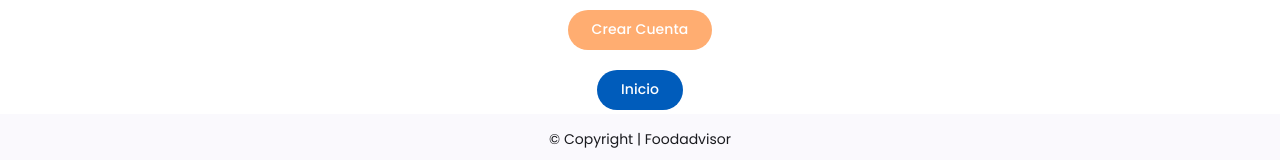
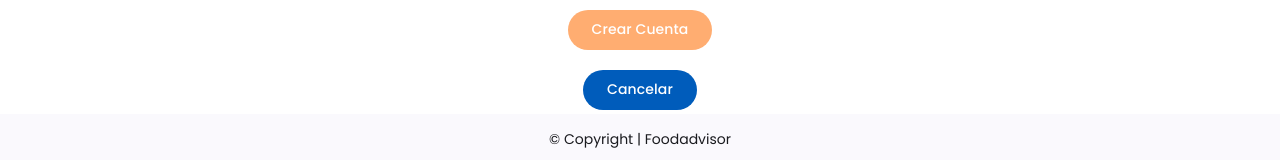
Before and after one commit to Proyecto-de-Computacion-I-y-II/Front, an Angular app in the folder FoodAdvisorF/: page /login in a window 1280 px wide. Shown: the part 636-796 px from the top of the page. Built offline with nearby package versions, Linux system fonts and the light colour scheme.

Commit message:
Update login.component.html

```diff
--- a/FoodAdvisorF/src/app/security/login/login.component.html
+++ b/FoodAdvisorF/src/app/security/login/login.component.html
@@ -11,5 +11,5 @@
   </mat-form-field>
   <button mat-flat-button style="background-color: #37C666; margin-bottom: 20px" (click)="onSubmit()">Iniciar Sesión</button>
   <button mat-flat-button style="background-color: #FFAD71; margin-bottom: 20px" [routerLink]="['/register']">Crear Cuenta</button>
-  <button mat-flat-button [routerLink]="['/home']">Inicio</button>
+  <button mat-flat-button [routerLink]="['/home']">Cancelar</button>
 </div>
```
